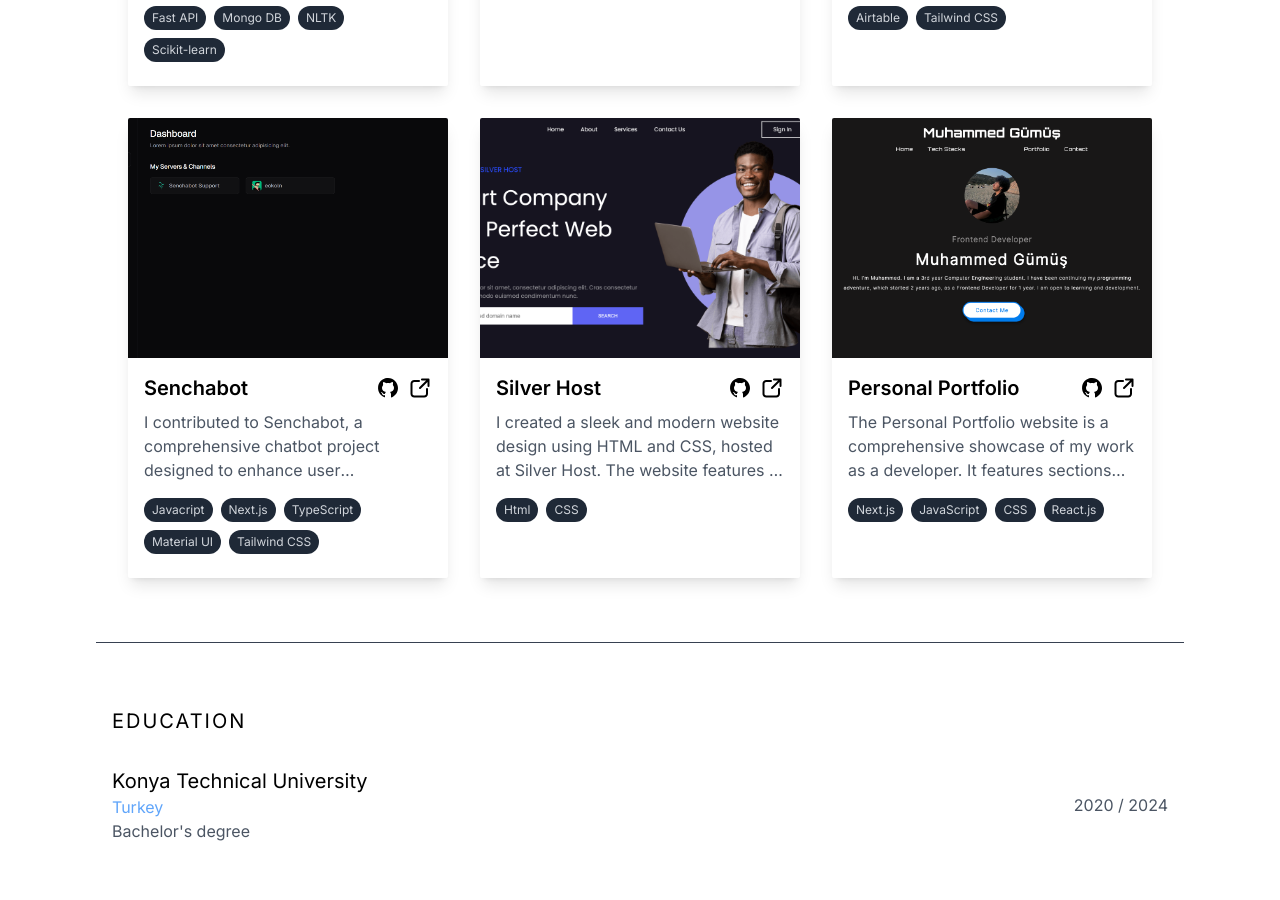
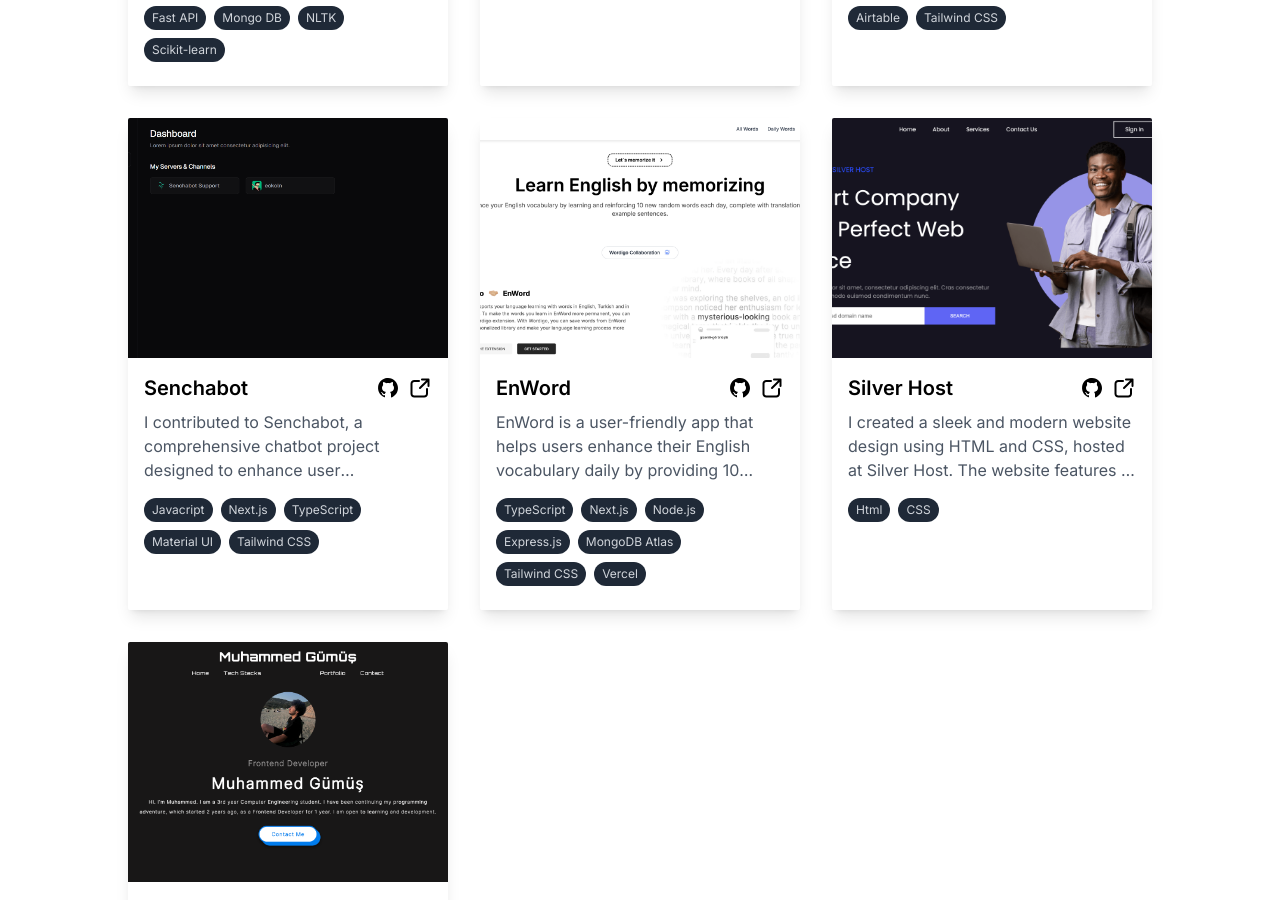
Before and after one commit to muhammed-gumus/portfolio, a Next.js app in the folder new-portfolio/: page / in a window 1280 px wide. Shown: the part 1431-2331 px from the top of the page. Built offline with nearby package versions, Linux system fonts and the light colour scheme.

Commit message:
added new project

```diff
--- a/new-portfolio/components/Projects/index.tsx
+++ b/new-portfolio/components/Projects/index.tsx
@@ -15,8 +15,7 @@ const projects: Project[] = [
     name: "Nomad Work",
     description:
       "With Nomad Work, discover and evaluate the best workplaces and make your choice with artificial intelligence-supported ratings. Liberate your work style!",
-    image:
-      "/image/nomad.jpeg",
+    image: "/image/nomad.jpeg",
     technologies: [
       "TypeScript",
       "Next.js",
@@ -33,8 +32,7 @@ const projects: Project[] = [
     name: "MergeBot",
     description:
       "A sweet javascript bot that offers pull requests from the repository you want in the date range you want as a markdowon file.",
-    image:
-      "/image/mergeBot.png",
+    image: "/image/mergeBot.png",
     technologies: ["Javacript", "Node.js", "GitHub Api"],
     githubLink: "https://github.com/muhammed-gumus/nomad-work",
     externalLink: "",
@@ -43,8 +41,7 @@ const projects: Project[] = [
     name: "Listedfy",
     description:
       "Listedfy enables users to create collaborative playlists, discover new songs, and access detailed information and statistics about songs, artists, albums, and playlists. It leverages Spotify API and Airtable for data management, with a user-friendly interface built using Tailwind CSS and Next.js.",
-    image:
-      "/image/listedfy.png",
+    image: "/image/listedfy.png",
     technologies: [
       "Javacript",
       "Next.js",
@@ -71,11 +68,19 @@ const projects: Project[] = [
     externalLink: "https://senchabot.app/",
   },
   {
+    name: "EnWord",
+    description:
+      "EnWord is a user-friendly app that helps users enhance their English vocabulary daily by providing 10 random words with Turkish translations and example sentences for context.",
+    image: "/image/EnWord.png",
+    technologies: ["TypeScript", "Next.js", "Node.js", "Express.js", "MongoDB Atlas", "Tailwind CSS", "Vercel"],
+    githubLink: "https://github.com/muhammed-gumus/enword",
+    externalLink: "https://enword.vercel.app/",
+  },
+  {
     name: "Silver Host",
     description:
       "I created a sleek and modern website design using HTML and CSS, hosted at Silver Host. The website features a clean layout with intuitive navigation, showcasing my skills in front-end development. It demonstrates a strong focus on responsive design and user experience.",
-    image:
-      "/image/host.png",
+    image: "/image/host.png",
     technologies: ["Html", "CSS"],
     githubLink: "https://github.com/muhammed-gumus/Silver-Host",
     externalLink: "https://silver-host.vercel.app/",
@@ -84,8 +89,7 @@ const projects: Project[] = [
     name: "Personal Portfolio",
     description:
       "The Personal Portfolio website is a comprehensive showcase of my work as a developer. It features sections for my biography, skills, projects, and contact information. The design is modern and responsive, ensuring a great user experience on all devices.",
-    image:
-      "/image/portfolio.png",
+    image: "/image/portfolio.png",
     technologies: ["Next.js", "JavaScript", "CSS", "React.js"],
     githubLink: "https://github.com/muhammed-gumus/Personal-Portfolio",
     externalLink: "https://personal-portfolio-muhammed-gumus.vercel.app/",
```
Also changed, not shown: new-portfolio/public/image/EnWord.png (added).
